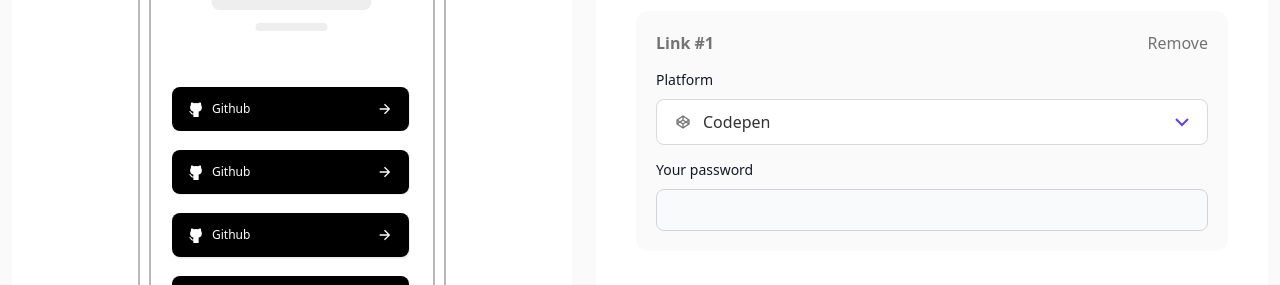
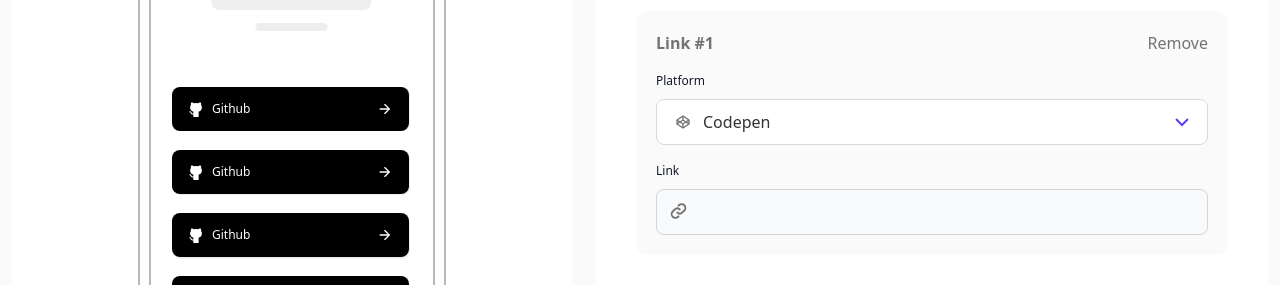
Before and after one commit to k2pbac/link-sharing, a Next.js app: page / in a window 1280 px wide. Shown: the part 321-606 px from the top of the page. Built offline with nearby package versions, Linux system fonts and the light colour scheme.

Commit message:
update link input

```diff
--- a/src/components/views/customize-links/custom-link-input.scss
+++ b/src/components/views/customize-links/custom-link-input.scss
@@ -36,18 +36,13 @@
   }
 
   /// This is the main dropdown button!!
-  button[data-testid~="flowbite-dropdown-target"] {
+  button[data-testid~="flowbite-dropdown-target"],
+  input[type~="password"] {
     width: 100%;
     background-color: $white;
     border: 1px solid $light-grey;
     & > span {
       width: 100%;
-    }
-    &:hover {
-      -webkit-box-shadow: 0px 0px 32px 0px rgba(99, 60, 255, 0.25);
-      -moz-box-shadow: 0px 0px 32px 0px rgba(99, 60, 255, 0.25);
-      box-shadow: 0px 0px 32px 0px rgba(99, 60, 255, 0.25);
-      background-color: $white !important;
     }
     svg {
       float: right;
@@ -74,4 +69,35 @@
       }
     }
   }
+  button[data-testid~="flowbite-dropdown-target"] {
+    &:hover {
+      -webkit-box-shadow: 0px 0px 32px 0px rgba(99, 60, 255, 0.25);
+      -moz-box-shadow: 0px 0px 32px 0px rgba(99, 60, 255, 0.25);
+      box-shadow: 0px 0px 32px 0px rgba(99, 60, 255, 0.25);
+      background-color: $white !important;
+    }
+  }
+  input[type~="password"] {
+    &:focus {
+      -webkit-box-shadow: 0px 0px 32px 0px rgba(99, 60, 255, 0.25);
+      -moz-box-shadow: 0px 0px 32px 0px rgba(99, 60, 255, 0.25);
+      box-shadow: 0px 0px 32px 0px rgba(99, 60, 255, 0.25);
+      background-color: $white !important;
+    }
+  }
+  .copy-icon {
+    position: relative;
+
+    img {
+      position: absolute;
+      left: 0;
+      z-index: 1;
+      left: 12px;
+      top: 12px;
+    }
+    input {
+      padding-left: 44px;
+      @extend .body-m;
+    }
+  }
 }
--- a/src/components/views/customize-links/custom-link-input.tsx
+++ b/src/components/views/customize-links/custom-link-input.tsx
@@ -48,7 +48,7 @@
 
       <div>
         <div className="mb-2 block">
-          <Label htmlFor="platform" value="Platform" />
+          <Label className="body-s" htmlFor="platform" value="Platform" />
         </div>
         <Dropdown label={getLabel()} dismissOnClick={true}>
           {linkTypes.map((linkItem, index) => {
@@ -68,9 +68,15 @@
       </div>
       <div>
         <div className="mb-2 block">
-          <Label htmlFor="password1" value="Your password" />
+          <Label className="body-s" htmlFor="link" value="Link" />
         </div>
-        <TextInput id="password1" type="password" required />
+        <div className="copy-icon">
+          <img
+            src="/assets/images/icon-link-copied-to-clipboard.svg"
+            alt="copy icon"
+          />
+          <TextInput id="link" type="text" required />
+        </div>
       </div>
     </div>
   );
```
